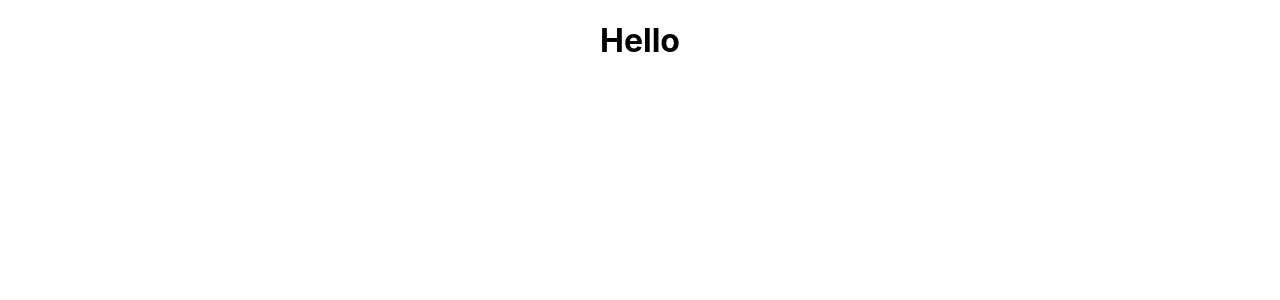
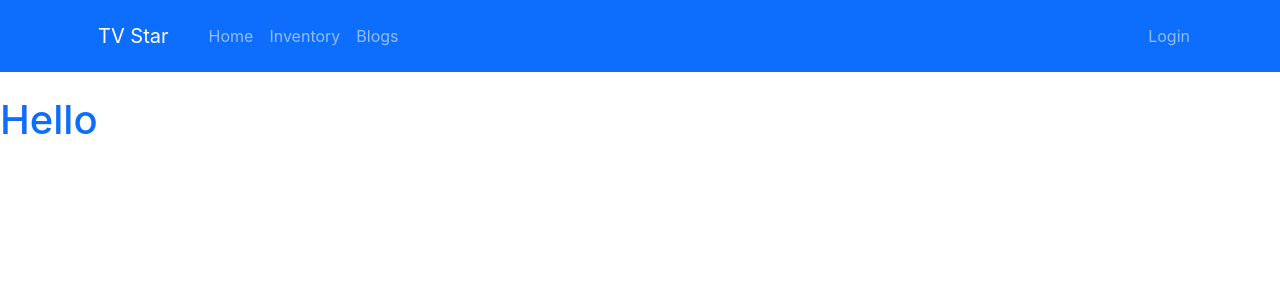
Before and after one commit to dev-sibli/warehouse-management-client-side, a React (Create React App) app: page / in a window 1280 px wide. Shown: the top 300 px of the page. Built offline with nearby package versions, Linux system fonts and the light colour scheme.

Commit message:
simple navbar added

```diff
--- a/package.json
+++ b/package.json
@@ -11,7 +11,7 @@
     "react-bootstrap": "^2.3.1",
     "react-dom": "^18.1.0",
     "react-firebase-hooks": "^5.0.3",
-    "react-router": "^6.3.0",
+    "react-router-dom": "^6.3.0",
     "react-scripts": "5.0.1",
     "web-vitals": "^2.1.4"
   },
--- a/public/index.html
+++ b/public/index.html
@@ -24,6 +24,13 @@
       work correctly both with client-side routing and a non-root public URL.
       Learn how to configure a non-root public URL by running `npm run build`.
     -->
+		<link
+			href="https://cdn.jsdelivr.net/npm/bootstrap@5.1.3/dist/css/bootstrap.min.css"
+			rel="stylesheet"
+			integrity="sha384-1BmE4kWBq78iYhFldvKuhfTAU6auU8tT94WrHftjDbrCEXSU1oBoqyl2QvZ6jIW3"
+			crossorigin="anonymous"
+		/>
+
 		<title>React App</title>
 	</head>
 	<body>
--- a/src/App.js
+++ b/src/App.js
@@ -1,9 +1,11 @@
 import './App.css';
+import Header from './Pages/Shared/Header/Header';
 
 function App() {
   return (
-    <div className="App">
-      <h1>Hello</h1>
+    <div>
+      <Header></Header>
+      <h1 className='text-primary'>Hello</h1>
     </div>
   );
 }
--- /dev/null
+++ b/src/Pages/Shared/Header/Header.js
@@ -0,0 +1,43 @@
+import React from 'react';
+import { Container, Nav, Navbar } from 'react-bootstrap';
+import { Link } from 'react-router-dom';
+
+const Header = () => {
+
+    return (
+        <div className='mb-4'>
+            <Navbar collapseOnSelect expand="lg" bg="primary" variant="dark" sticky='top'>
+                <Container>
+                    <Navbar.Brand>
+                        <Nav.Link className='text-white' as={Link} to="/">
+                            TV Star
+                        </Nav.Link>
+                    </Navbar.Brand>
+                    <Navbar.Toggle aria-controls="responsive-navbar-nav" />
+                    <Navbar.Collapse id="responsive-navbar-nav">
+                        <Nav className="me-auto">
+                            <Nav.Link as={Link} to="home">
+                                Home
+                            </Nav.Link>
+
+                            <Nav.Link as={Link} to="inventory">
+                                Inventory
+                            </Nav.Link>
+                            <Nav.Link as={Link} to="blogs">
+                                Blogs
+                            </Nav.Link>
+
+                        </Nav>
+                        <Nav>
+                            <Nav.Link as={Link} to="login">
+                                Login
+                            </Nav.Link>
+                        </Nav>
+                    </Navbar.Collapse>
+                </Container>
+            </Navbar>
+        </div>
+    );
+};
+
+export default Header;
--- a/src/index.js
+++ b/src/index.js
@@ -3,12 +3,15 @@ import ReactDOM from 'react-dom/client';
 import './index.css';
 import App from './App';
 import reportWebVitals from './reportWebVitals';
+import { BrowserRouter } from 'react-router-dom';
 
 const root = ReactDOM.createRoot(document.getElementById('root'));
 root.render(
-  <React.StrictMode>
-    <App />
-  </React.StrictMode>
+  <BrowserRouter>
+    <React.StrictMode>
+      <App />
+    </React.StrictMode>
+  </BrowserRouter>
 );
 
 // If you want to start measuring performance in your app, pass a function
```
Also changed, not shown: src/firebase.init.js (added, +21 -0 lines), 1 other file (tests, documents, lock files or other folders). Lines whose indentation alone changed are shown as unchanged.
